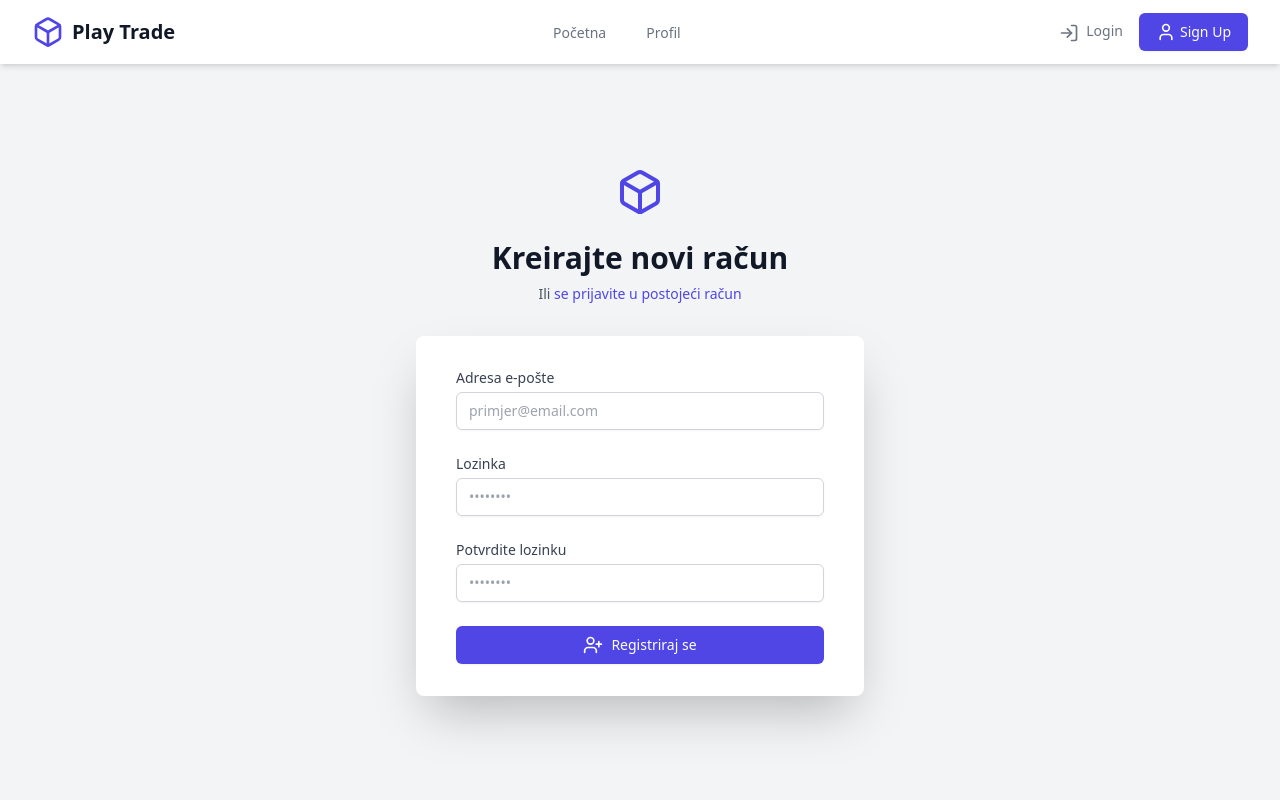
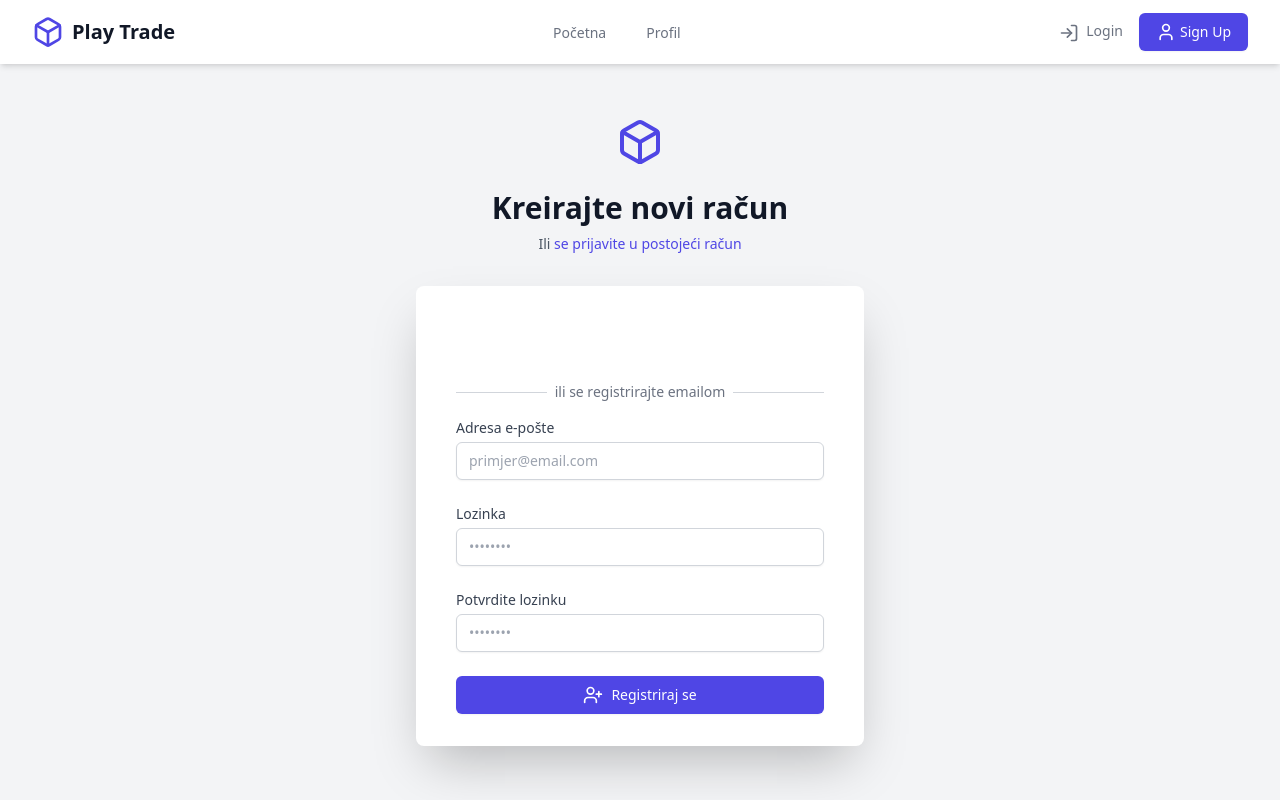
Before and after one commit to simeonstefanovic/progi-playtrade, a React (Create React App) app in the folder projekt/Frontend/: page /signup in a window 1280 px wide. Built offline with nearby package versions, Linux system fonts and the light colour scheme.

Commit message:
Added Google Auth on Sign Up

```diff
--- a/projekt/Frontend/src/pages/Signup.jsx
+++ b/projekt/Frontend/src/pages/Signup.jsx
@@ -1,25 +1,28 @@
-import React, { useState } from 'react';
-import { Link, useNavigate } from 'react-router-dom';
-import { Box, UserPlus } from 'lucide-react';
-
+import React, { useState, useContext } from "react";
+import { Link, useNavigate } from "react-router-dom";
+import { Box, UserPlus } from "lucide-react";
+import { GoogleLogin } from "@react-oauth/google";
+import { AuthContext } from "../components/authcontext.jsx";
 
 export default function SignupPage() {
   const navigate = useNavigate();
+  const { login } = useContext(AuthContext);
 
   const [email, setEmail] = useState("");
   const [password, setPassword] = useState("");
   const [error, setError] = useState("");
 
+  // ------------------- EMAIL/PASSWORD SIGNUP -------------------
   function handleSubmit(e) {
     e.preventDefault();
 
     fetch("/api/signup", {
       method: "POST",
       headers: { "Content-Type": "application/json" },
-      body: JSON.stringify({ email, password })
+      body: JSON.stringify({ email, password }),
     })
-      .then(r => r.json())
-      .then(data => {
+      .then((r) => r.json())
+      .then((data) => {
         if (data.error) {
           setError(data.error);
           return;
@@ -27,6 +30,35 @@ export default function SignupPage() {
 
         navigate("/login");
       });
+  }
+
+  // ------------------- GOOGLE SIGNUP / LOGIN -------------------
+  async function handleGoogleSuccess(response) {
+    try {
+      const res = await fetch("/api/google-login", {
+        method: "POST",
+        headers: { "Content-Type": "application/json" },
+        body: JSON.stringify({ credential: response.credential }),
+      });
+
+      const data = await res.json();
+
+      if (data.error) {
+        setError(data.error);
+        return;
+      }
+
+      // Auto-login via Google OAuth
+      login(data.token);
+      navigate("/profile");
+    } catch (err) {
+      console.error(err);
+      setError("Dogodila se greška kod Google prijave.");
+    }
+  }
+
+  function handleGoogleError() {
+    setError("Google prijava nije uspjela. Pokušajte ponovno.");
   }
 
   return (
@@ -37,7 +69,7 @@ export default function SignupPage() {
           Kreirajte novi račun
         </h2>
         <p className="mt-2 text-center text-sm text-gray-600">
-          Ili{' '}
+          Ili{" "}
           <Link
             to="/login"
             className="font-medium text-indigo-600 hover:text-indigo-500"
@@ -49,12 +81,32 @@ export default function SignupPage() {
 
       <div className="mt-8 sm:mx-auto sm:w-full sm:max-w-md">
         <div className="bg-white py-8 px-4 shadow-2xl sm:rounded-lg sm:px-10">
-          {error && (
-            <p className="text-red-600 text-sm mb-4">
-              {error}
-            </p>
-            )}
+          {error && <p className="text-red-600 text-sm mb-4">{error}</p>}
 
+          {/* ------------------ GOOGLE SIGNUP BUTTON ------------------ */}
+          <div className="mb-6">
+            <GoogleLogin
+              onSuccess={handleGoogleSuccess}
+              onError={handleGoogleError}
+              theme="outline"
+              size="large"
+              text="continue_with"
+              shape="pill"
+            />
+          </div>
+
+          <div className="relative my-4">
+            <div className="absolute inset-0 flex items-center">
+              <div className="w-full border-t border-gray-300" />
+            </div>
+            <div className="relative flex justify-center text-sm">
+              <span className="px-2 bg-white text-gray-500">
+                ili se registrirajte emailom
+              </span>
+            </div>
+          </div>
+
+          {/* ------------------ EMAIL/PASSWORD FORM ------------------ */}
           <form className="space-y-6" onSubmit={handleSubmit}>
             <div>
               <label
@@ -73,7 +125,7 @@ export default function SignupPage() {
                   className="appearance-none block w-full px-3 py-2 border border-gray-300 rounded-md shadow-sm placeholder-gray-400 focus:outline-none focus:ring-indigo-500 focus:border-indigo-500 sm:text-sm"
                   placeholder="primjer@email.com"
                   value={email}
-                  onChange={e => setEmail(e.target.value)}
+                  onChange={(e) => setEmail(e.target.value)}
                 />
               </div>
             </div>
@@ -95,7 +147,7 @@ export default function SignupPage() {
                   className="appearance-none block w-full px-3 py-2 border border-gray-300 rounded-md shadow-sm placeholder-gray-400 focus:outline-none focus:ring-indigo-500 focus:border-indigo-500 sm:text-sm"
                   placeholder="••••••••"
                   value={password}
-                  onChange={e => setPassword(e.target.value)}
+                  onChange={(e) => setPassword(e.target.value)}
                 />
               </div>
             </div>
```
